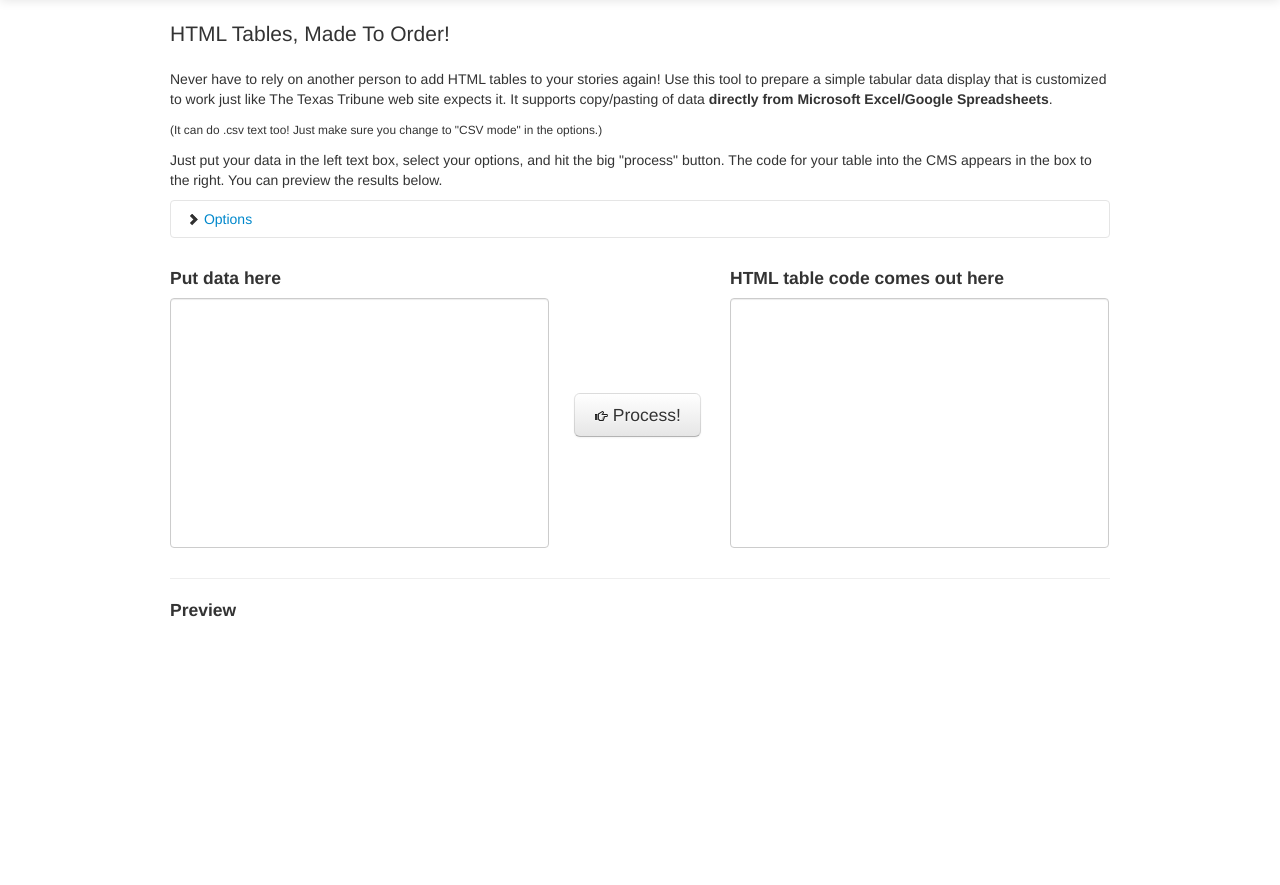
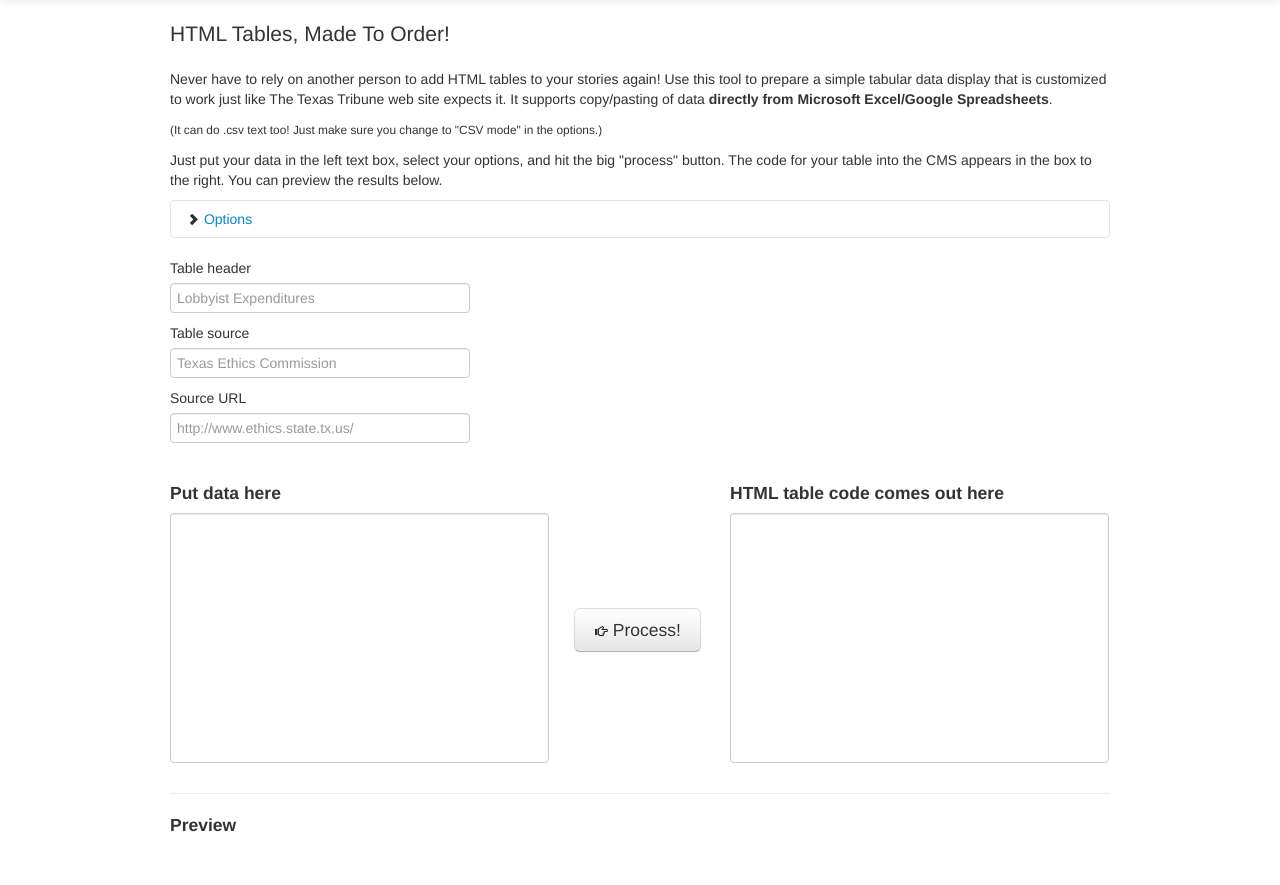
Before and after one commit to rdmurphy/never-again, a Flask app: page /table-builder/ in a window 1280 px wide. Shown: the part 41-926 px from the top of the page. Before the commit the page ends 658 px from the top, so only its background shows below. Run offline with Flask 2, Linux system fonts and the light colour scheme.

Commit message:
Added table header support to table builder

```diff
--- a/static/css/style.css
+++ b/static/css/style.css
@@ -13,6 +13,16 @@ textarea {
 
 .display-area {
     width: 636px;
+    font-family: Georgia, Times, serif;
+}
+
+.display-area a {
+    color: rgb(0, 137, 144);
+    text-decoration: none;
+}
+
+.display-area a:hover {
+    text-decoration: underline;
 }
 
 .ttrib-table table.data, dl.data {
--- a/static/js/table-builder.js
+++ b/static/js/table-builder.js
@@ -5,10 +5,13 @@ var $displayArea = $('#display-area');
 var $optionsToggle = $('#options-toggle');
 var $dataInputType = $('#data-input-type');
 var $tableType = $('#table-type');
+var $tableHeader = $('#table-header');
+var $tableSource = $('#table-source');
+var $tableSourceUrl = $('#table-source-url');
 
 $processButton.on('click', function() {
     var data = $dataInput.val();
-    var rows;
+    var rows, payload;
 
     if (!data) {
         alert('You forgot to put your data in!');
@@ -28,10 +31,35 @@ $processButton.on('click', function() {
 
     var tableOutput = buildTable(rows, tableType);
 
-    $processButton.find('i').attr('class', 'icon-thumbs-up');
+    var tableHeader = $('<div/>', {
+        text: $tableHeader.val()
+    }).css({
+        'text-align': 'center',
+        'font-weight': 'bold',
+        'font-size': '15px',
+        'margin-top': '5px'
+    });
 
-    $tableOutput.val('<!-- Begin table embed -->\n\n' + tableOutput + '\n\n<!-- End table embed -->');
-    $displayArea.html(tableOutput);
+    var tableSource = $('<div/>', {
+        html: 'Source: ' + $('<div/>').append($('<a/>', {
+            text: $tableSource.val(),
+            href: $tableSourceUrl.val()
+        }).clone()).html()
+    }).css({
+        'text-align': 'center',
+        'font-style': 'italic',
+        'font-size': '13px',
+        'color': '#666666'
+    });
+
+    payload = '<!-- Begin table embed -->\n\n' +
+        $('<div/>').append(tableHeader.clone()).html() +
+        $('<div/>').append(tableSource.clone()).html() +
+        tableOutput +
+        '\n\n<!-- End table embed -->';
+
+    $tableOutput.val(payload);
+    $displayArea.html(payload);
 
     if (tableType === 'sortable') {
         $('table').tablesorter({
@@ -40,6 +68,9 @@ $processButton.on('click', function() {
             widgetZebra:{css:['even','odd']}
         });
     }
+
+    $processButton.find('i').attr('class', 'icon-thumbs-up');
+
 });
 
 $optionsToggle.on('click', function() {
--- a/templates/table-builder.html
+++ b/templates/table-builder.html
@@ -58,6 +58,19 @@
 
 <div class="row">
 
+<div class="span12">
+
+<form>
+    <label>Table header</label>
+    <input id="table-header" class="span4" type="text" placeholder="Lobbyist Expenditures">
+    <label>Table source</label>
+    <input id="table-source" class="span4" type="text" placeholder="Texas Ethics Commission">
+    <label>Source URL</label>
+    <input id="table-source-url" class="span4" type="text" placeholder="http://www.ethics.state.tx.us/">
+</form>
+
+</div>
+
 <div class="span5">
     <h4>Put data here</h4>
     <textarea id="data-input" class="text-field" rows="12"></textarea>
```
